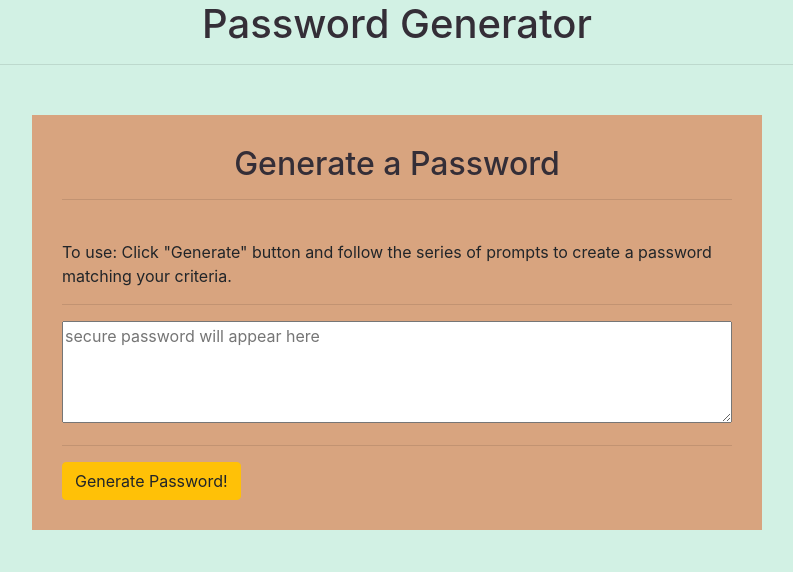
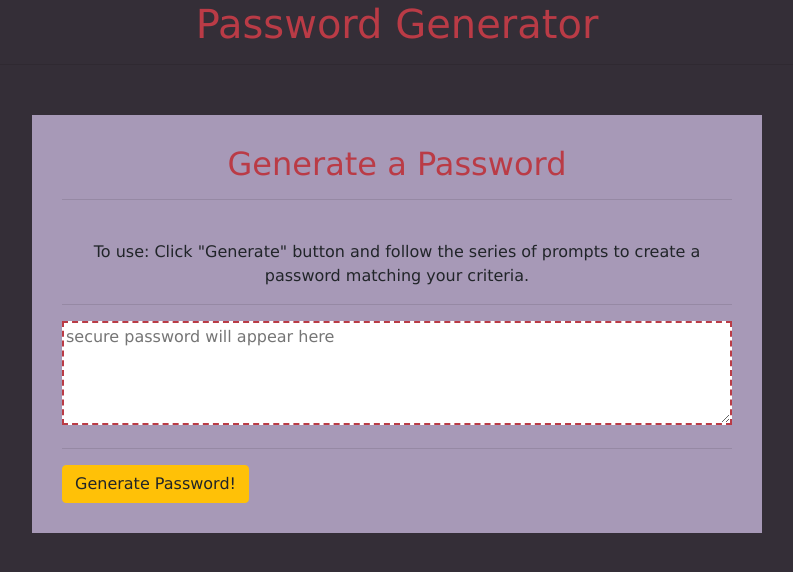
Before and after one commit to ohnobenito/passwordgenerator, a plain HTML site: page index.html in a window 1280 px wide. Shown: the whole page, without its empty margins (243-1036 px from the left). Drawn offline with nearby package versions, Linux system fonts and the light colour scheme.

Commit message:
updated style sheet

```diff
--- a/assets/css/style.css
+++ b/assets/css/style.css
@@ -1,24 +1,30 @@
-/* CSS HEX
---honeydew: #d2f1e4ff;
---black-coffee: #342e37ff;
---glossy-grape: #a799b7ff;
---french-raspberry: #ba3b46ff;
---tumbleweed: #d8a47fff;
-*/
+
 body {
-    background-color: #d2f1e4ff;
+    background-color: #342e37ff;
+    font-family: 'Lucida Sans', 'Lucida Sans Regular', 'Lucida Grande', 'Lucida Sans Unicode', Geneva, Verdana, sans-serif;
 }
 .content {
     margin-top: 10px;
     margin-bottom: 10px;
     width: 100%;
     padding: 30px;
-    background-color: #d8a47F;
+    background-color: #a799b7;
+}
+p {
+    text-align: center;
 }
 h1, h2 {
-    color: #342e37;
+    color: #ba3b46;
     text-align: center;
 }
+
 #display {
     width: 100%;
+    height: 40%;
+    border: dashed 2px #ba3b46
 }
+/* COLOR CHART
+--black-coffee: #342e37ff;
+--glossy-grape: #a799b7ff;
+--french-raspberry: #ba3b46ff;
+*/
```
